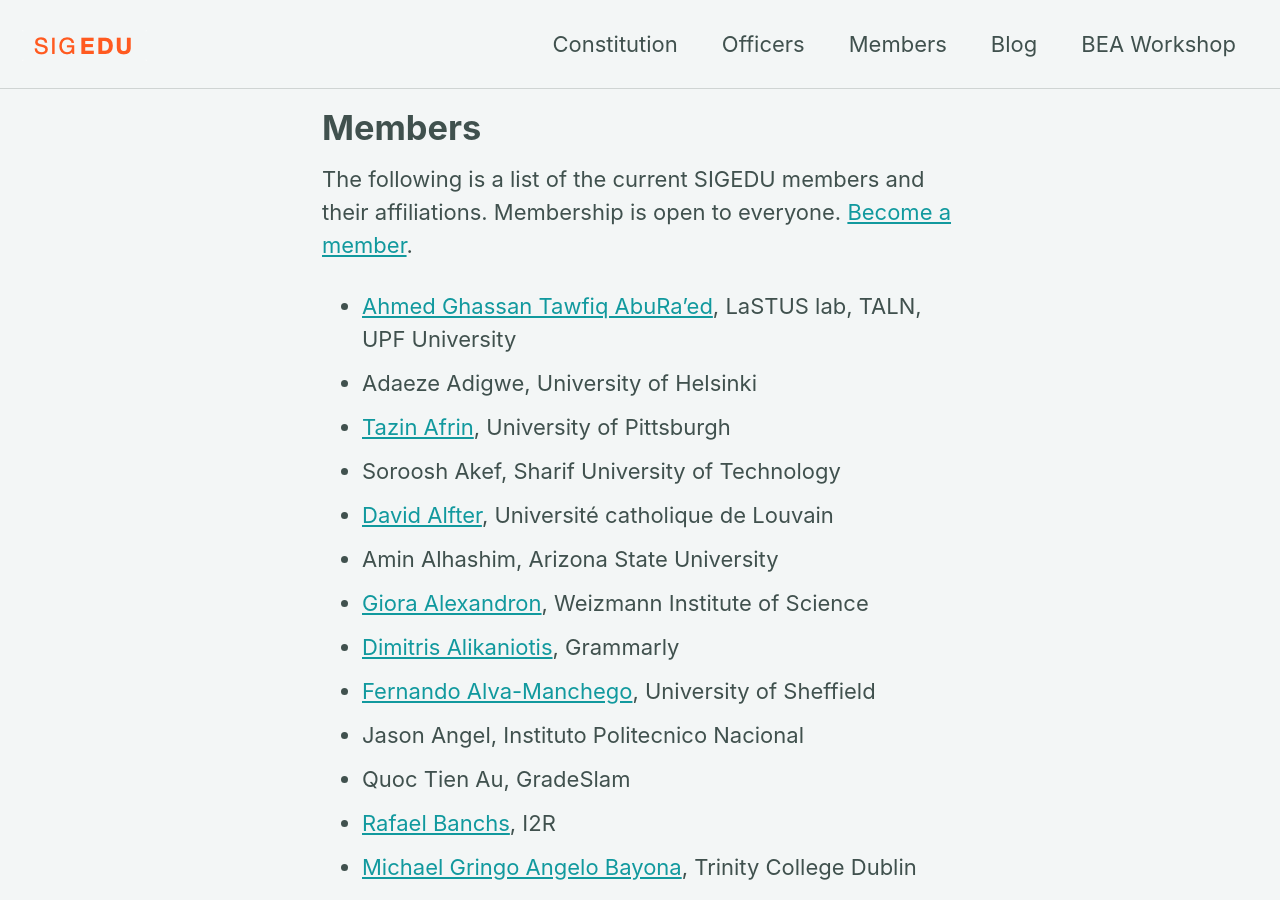
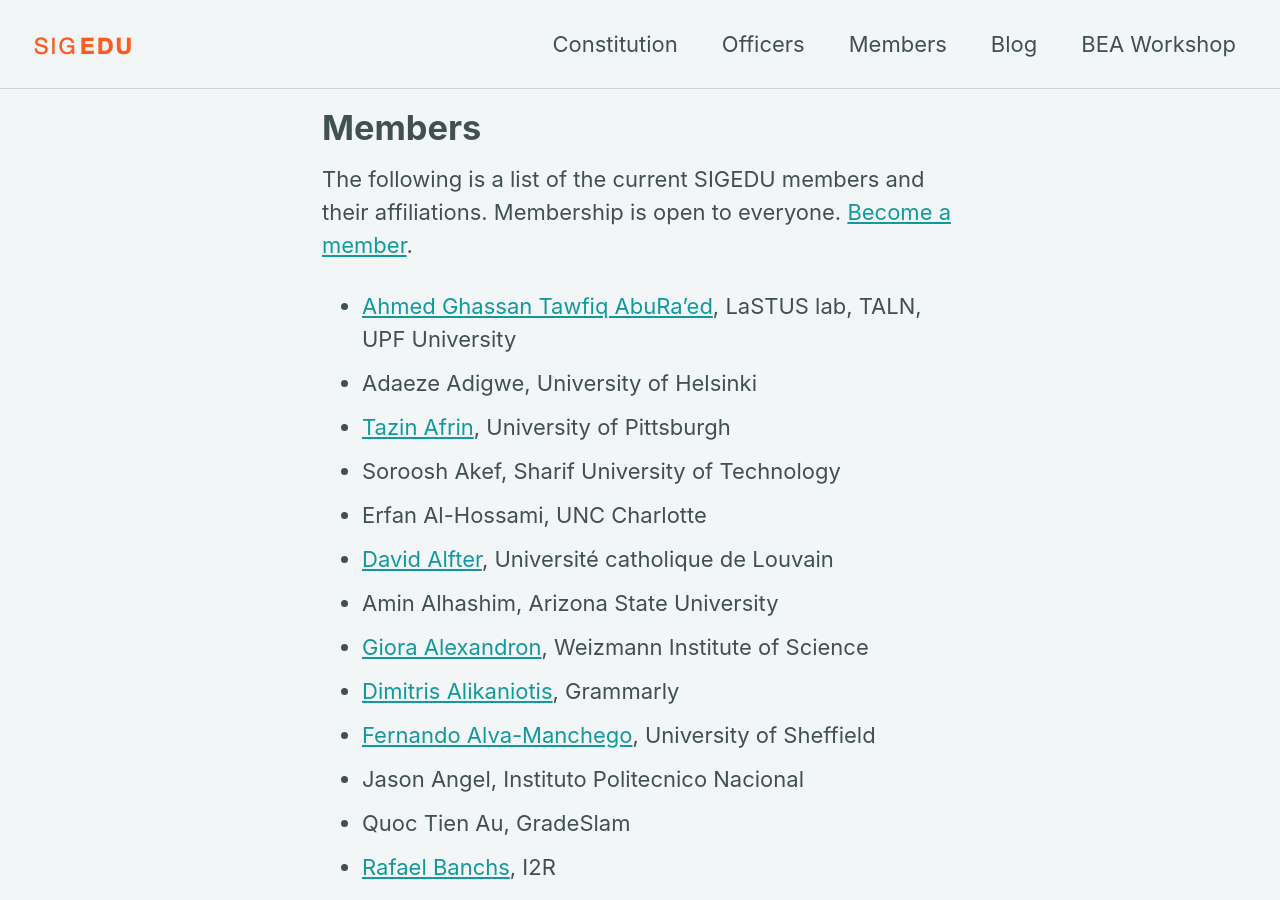
Before and after one commit to sigedu-org/website, a Jekyll site: the page built from _pages/members.md, in a window 1280 px wide and 900 px high. Built offline with Jekyll 4.4.1, drawn with Linux system fonts in a browser that asks for light colours; cached includes are drawn as plain includes; nearby versions of some CDN libraries; some of the changed text lies outside the part shown.

Commit message:
Update members.md
Updates to the membership

```diff
--- a/_pages/members.md
+++ b/_pages/members.md
@@ -13,6 +13,7 @@ The following is a list of the current SIGEDU members and their affiliations. Me
 - Adaeze Adigwe, University of Helsinki<br/>
 - <a href="https://people.cs.pitt.edu/~tazinafrin/">Tazin Afrin</a>, University of Pittsburgh<br/>
 - Soroosh Akef, Sharif University of Technology<br/>
+- Erfan Al-Hossami, UNC Charlotte <br/>
 - <a href="https://spraakbanken.gu.se/swe/personal/david">David Alfter</a>, Université catholique de Louvain<br/>
 - Amin Alhashim, Arizona State University
 - <a href="https://www.weizmann.ac.il/ScienceTeaching/Alexandron/">Giora Alexandron</a>, Weizmann Institute of Science<br/>
```
Also changed, not shown: other parts of _pages/members.md (+1 -0 lines).
